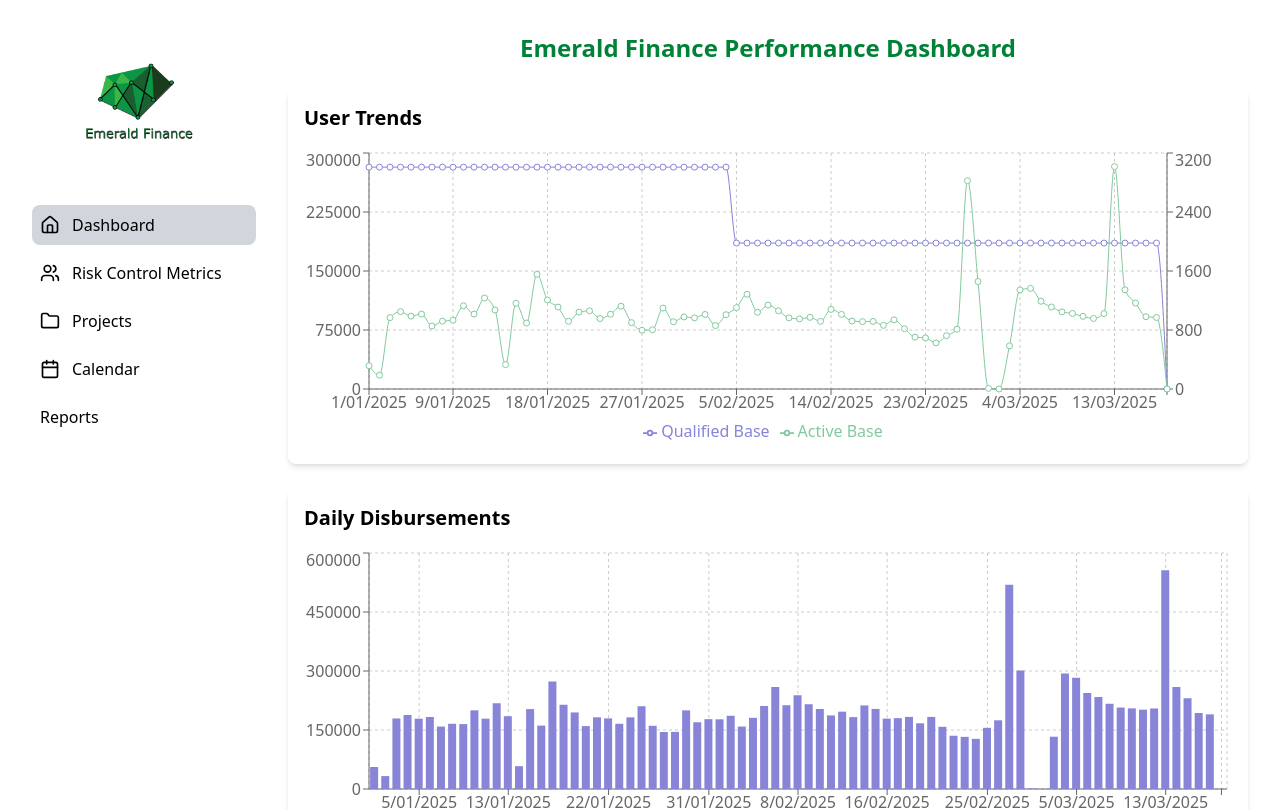
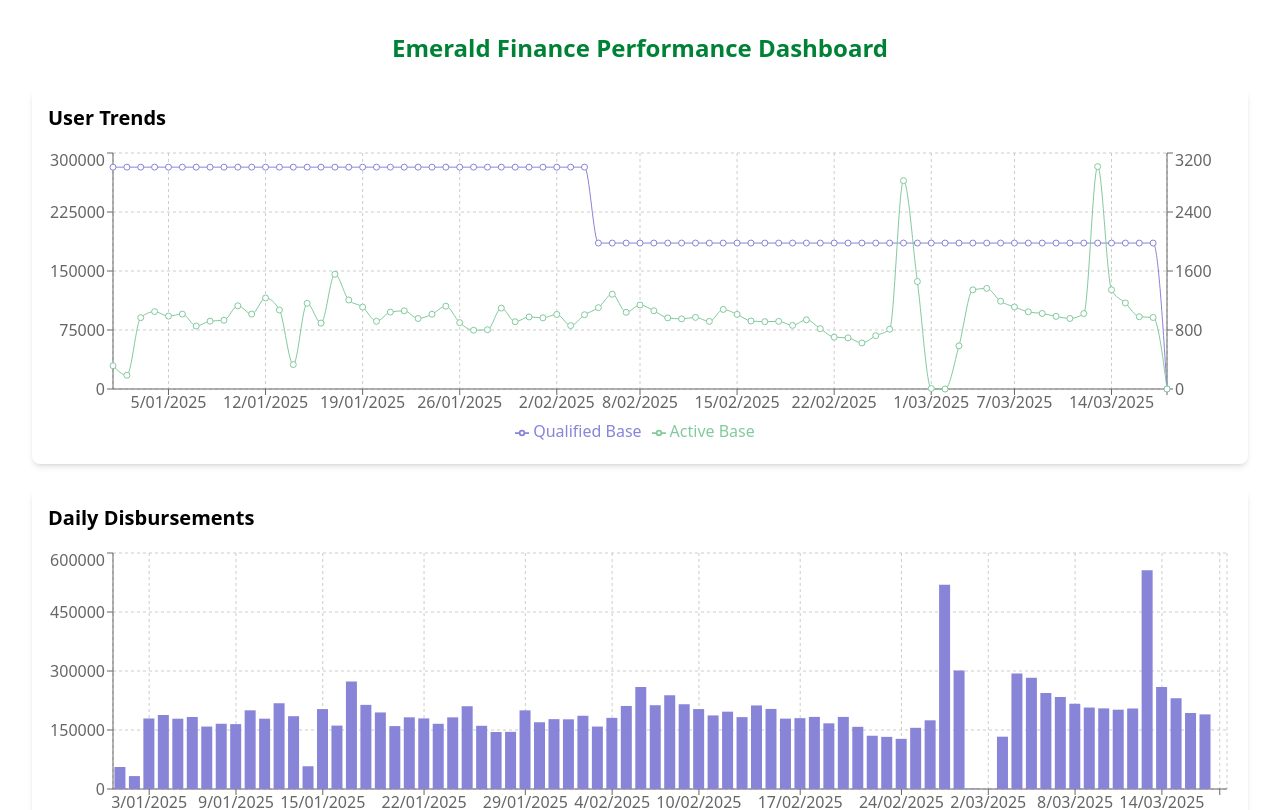
Before and after one commit to BasilMwila/performance_report, a React (Vite) app: page / in a window 1280 px wide. Shown: the top 810 px of the page. Built offline with nearby package versions, Linux system fonts and the light colour scheme.

Commit message:
Update App.tsx

```diff
--- a/src/App.tsx
+++ b/src/App.tsx
@@ -18,34 +18,7 @@ import {
 import useFetch from "./hooks/useFetch";
 import { Calendar, FileText, Folder, Home, Users } from "lucide-react";
 
-// const Login = ({ onLogin }) => {
-//   const [username, setUsername] = useState("");
-//   const [password, setPassword] = useState("");
 
-//   const handleLogin = async (e) => {
-//     e.preventDefault();
-//     const response = await fetch(`http://localhost:5000/users?username=${username}&password=${password}`);
-//     const users = await response.json();
-
-//     if (users.length > 0) {
-//       localStorage.setItem("user", JSON.stringify(users[0]));
-//       onLogin(users[0]);
-//     } else {
-//       alert("Invalid credentials");
-//     }
-//   };
-
-//   return (
-//     <div className="flex justify-center items-center min-h-screen bg-gray-100">
-//       <form onSubmit={handleLogin} className="p-6 bg-white shadow-md rounded-lg">
-//         <h2 className="text-xl font-bold mb-4">Login</h2>
-//         <input className="border p-2 mb-2 w-full" type="text" placeholder="Username" value={username} onChange={(e) => setUsername(e.target.value)} />
-//         <input className="border p-2 mb-2 w-full" type="password" placeholder="Password" value={password} onChange={(e) => setPassword(e.target.value)} />
-//         <button type="submit" className="bg-blue-500 text-white p-2 w-full rounded">Login</button>
-//       </form>
-//     </div>
-//   );
-// };
 
 
 
@@ -138,13 +111,13 @@ const App = () => {
 
       <div className="flex h-screen">
   {/* Sidebar */}
-  <div className="w-64 bg-white text-black flex flex-col p-4">
+  {/* <div className="w-64 bg-white text-black flex flex-col p-4">
     <div className="flex items-center space-x-2 mb-6">
       <span className="text-2xl font-bold">
         <img src="Emerald_Logo_Web.png" alt="Emerald Logo"/>
       </span>
-    </div>
-    <nav className="flex-1">
+    </div> */}
+    {/* <nav className="flex-1">
       <ul className="space-y-2">
         <li className="flex items-center p-2 bg-gray-300 rounded-lg">
           <Home className="w-5 h-5 mr-3" />
@@ -170,9 +143,9 @@ const App = () => {
           <span>Reports</span>
         </li>
       </ul>
-    </nav>
+    </nav> */}
 
-  </div>
+  {/* </div> */}
 
   {/* Dashboard Content */}
   <div className="flex-grow p-4 bg-white">
@@ -180,16 +153,7 @@ const App = () => {
       Emerald Finance Performance Dashboard
     </h1>
 
-    {/* <button
-      className="self-end bg-red-500 text-white px-4 py-2 rounded mb-4"
-      onClick={() => {
-        localStorage.removeItem("user");
-        setUser(null);
-      }}
-    >
-      Logout
-    </button> */}
-     {/* /Log/ */}
+
      <DashboardCard title="User Trends">
       <ResponsiveContainer width="100%" height={300}>
         <LineChart data={data}>
```
